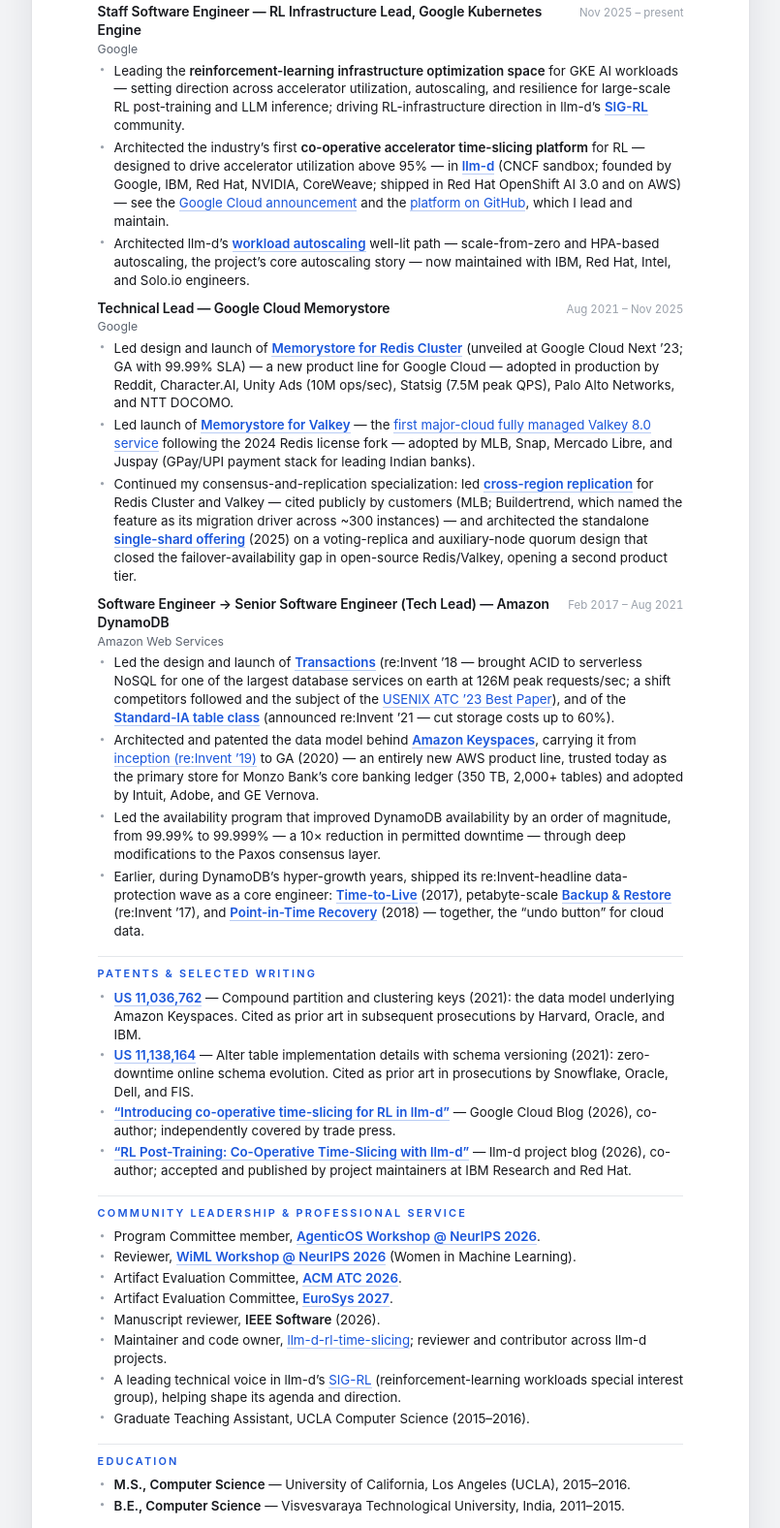
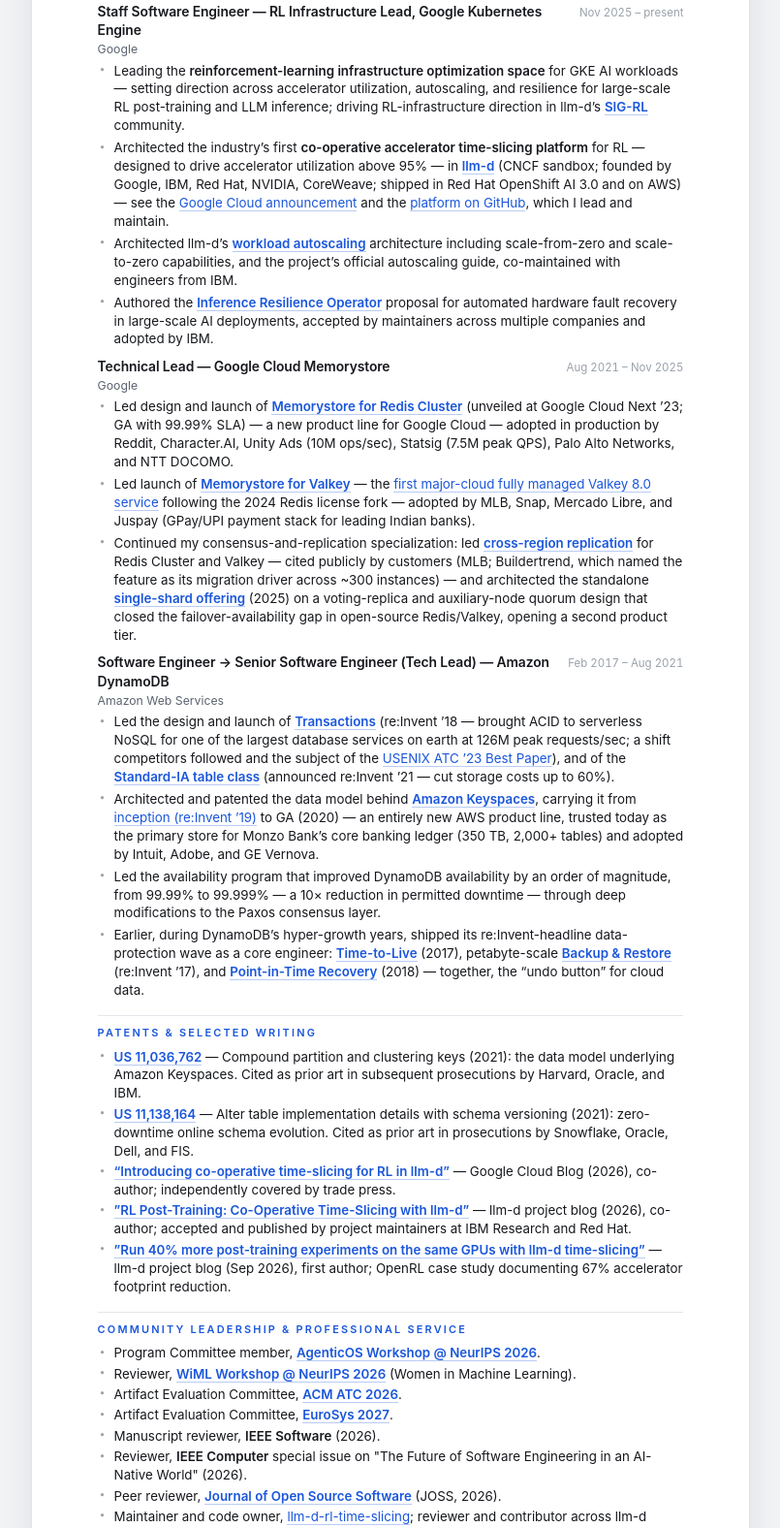
Before and after one commit to aishukamal/home, a plain HTML site: page cv.html in a window 1280 px wide. Shown: the part 433-2009 px from the top of the page at 97% size, without its empty margins (237-1042 px from the left). Drawn offline with Linux system fonts and the light colour scheme.

Commit message:
Update CV: add IRO proposal, autoscaling updates, OpenRL blog, JOSS and IEEE Computer reviewer roles

```diff
--- a/cv.html
+++ b/cv.html
@@ -106,9 +106,11 @@ Harvard patent prosecutions.
       <a href="https://github.com/llm-d-incubation/llm-d-rl-time-slicing">platform on GitHub</a>,
       which I lead and maintain.</li>
   <li>Architected llm-d’s <a href="https://llm-d.ai/docs/well-lit-paths/foundations/workload-autoscaling"><b>workload
-      autoscaling</b></a> well-lit path — scale-from-zero and HPA-based autoscaling, the
-      project’s core autoscaling story — now maintained with IBM, Red Hat, Intel, and Solo.io
-      engineers.</li>
+      autoscaling</b></a> architecture including scale-from-zero and scale-to-zero capabilities, and the
+      project’s official autoscaling guide, co-maintained with engineers from IBM.</li>
+  <li>Authored the <a href="https://github.com/llm-d/llm-d/pull/984"><b>Inference Resilience Operator</b></a>
+      proposal for automated hardware fault recovery in large-scale AI deployments, accepted by
+      maintainers across multiple companies and adopted by IBM.</li>
 </ul>
 
 <div class="role"><b>Technical Lead — Google Cloud Memorystore</b>
@@ -178,9 +180,12 @@ Harvard patent prosecutions.
   <li><a href="https://cloud.google.com/blog/products/containers-kubernetes/introducing-co-operative-time-slicing-for-rl-in-llm-d"><b>“Introducing
       co-operative time-slicing for RL in llm-d”</b></a> — Google Cloud Blog (2026), co-author;
       independently covered by trade press.</li>
-  <li><a href="https://llm-d.ai/blog/rl-post-training-co-operative-time-slicing"><b>“RL Post-Training:
+  <li><a href=”https://llm-d.ai/blog/rl-post-training-co-operative-time-slicing”><b>”RL Post-Training:
       Co-Operative Time-Slicing with llm-d”</b></a> — llm-d project blog (2026), co-author; accepted
       and published by project maintainers at IBM Research and Red Hat.</li>
+  <li><a href=”https://llm-d.ai/blog/increase-researcher-velocity-rl-llm-d-time-slicing”><b>”Run 40% more
+      post-training experiments on the same GPUs with llm-d time-slicing”</b></a> — llm-d project blog
+      (Sep 2026), first author; OpenRL case study documenting 67% accelerator footprint reduction.</li>
 </ul>
 
 <h2>Community leadership &amp; professional service</h2>
@@ -190,6 +195,8 @@ Harvard patent prosecutions.
   <li>Artifact Evaluation Committee, <a href="https://sigops.org/s/conferences/atc/2026/"><b>ACM ATC 2026</b></a>.</li>
   <li>Artifact Evaluation Committee, <a href="https://2027.eurosys.org/"><b>EuroSys 2027</b></a>.</li>
   <li>Manuscript reviewer, <b>IEEE Software</b> (2026).</li>
+  <li>Reviewer, <b>IEEE Computer</b> special issue on "The Future of Software Engineering in an AI-Native World" (2026).</li>
+  <li>Peer reviewer, <a href="https://joss.theoj.org/"><b>Journal of Open Source Software</b></a> (JOSS, 2026).</li>
   <li>Maintainer and code owner, <a href="https://github.com/llm-d-incubation/llm-d-rl-time-slicing">llm-d-rl-time-slicing</a>;
       reviewer and contributor across llm-d projects.</li>
   <li>A leading technical voice in llm-d’s <a href="https://llm-d.ai/community/sigs">SIG-RL</a>
```
